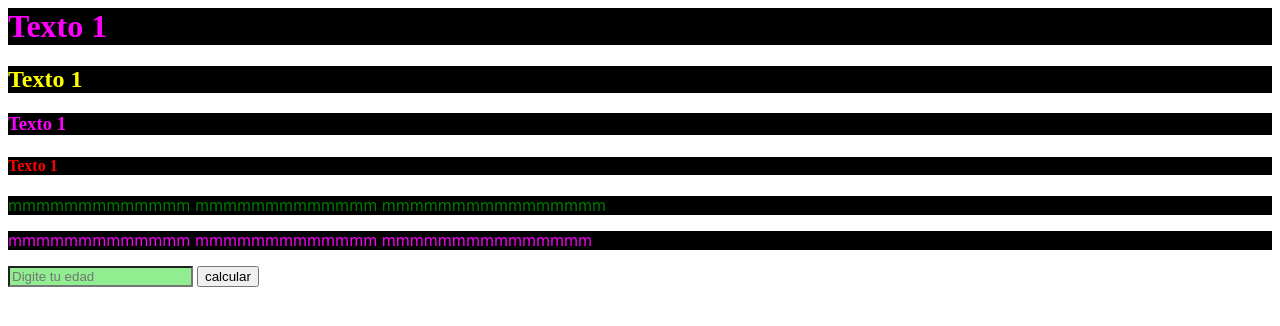
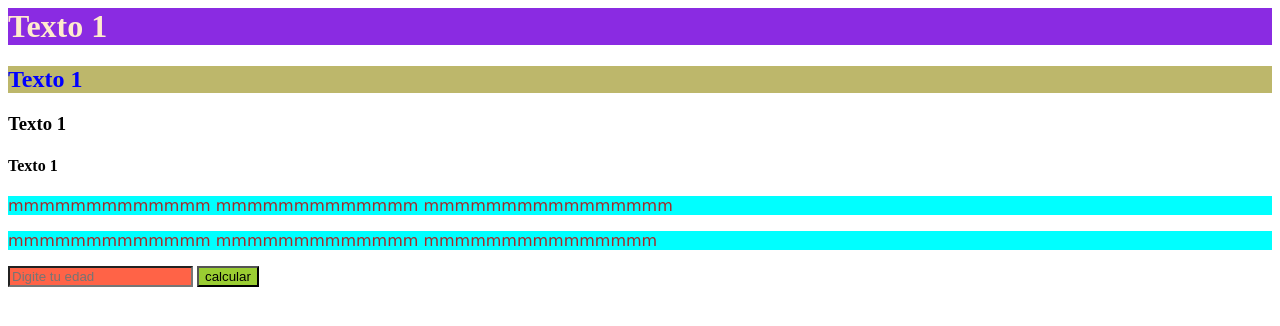
Before and after one commit to MONTERO1997DIAZ/calculadoraESTIC..4-1, a plain HTML site: page index.html in a window 1280 px wide. Drawn offline with Linux system fonts and the light colour scheme.

Commit message:
Update style.css

```diff
--- a/style.css
+++ b/style.css
@@ -1,31 +1,28 @@
-
 h1 {
-    color:fuchsia;
-    background-color:black
-}
-h2 {
-    color:yellow;
-    background-color:black
-}
-h3 {
-    color:fuchsia;
-    background-color:black
-}
-h4 {
-    color:red;
-    background-color:black
-}
-p {
-    color:fuchsia;
-    background-color:black;
-    font-family:tahoma;
-}
-#montero {
-    color:green;
-    background-color:black;
-    font-family:tahoma;
+    color: blanchedalmond;
+    background-color: blueviolet;
 }
 
-input{
-background-color:lightgreen;
+h2 {
+    color: blue;
+    background-color: darkkhaki;
 }
+
+p {
+    color: brown;
+    background-color: aqua;
+    font-family: 'Lucida Sans', 'Lucida Sans Regular', 'Lucida Grande', 'Lucida Sans Unicode', Geneva, Verdana, sans-serif;
+}
+#parrafo1 {
+    color:black;
+    background-color:sandybrown;
+    font-family:'Century Gothic'
+}
+input {
+    color: black;
+    background-color:tomato;
+}
+button {
+    color:black;
+    background-color:yellowgreen;
+}
```
